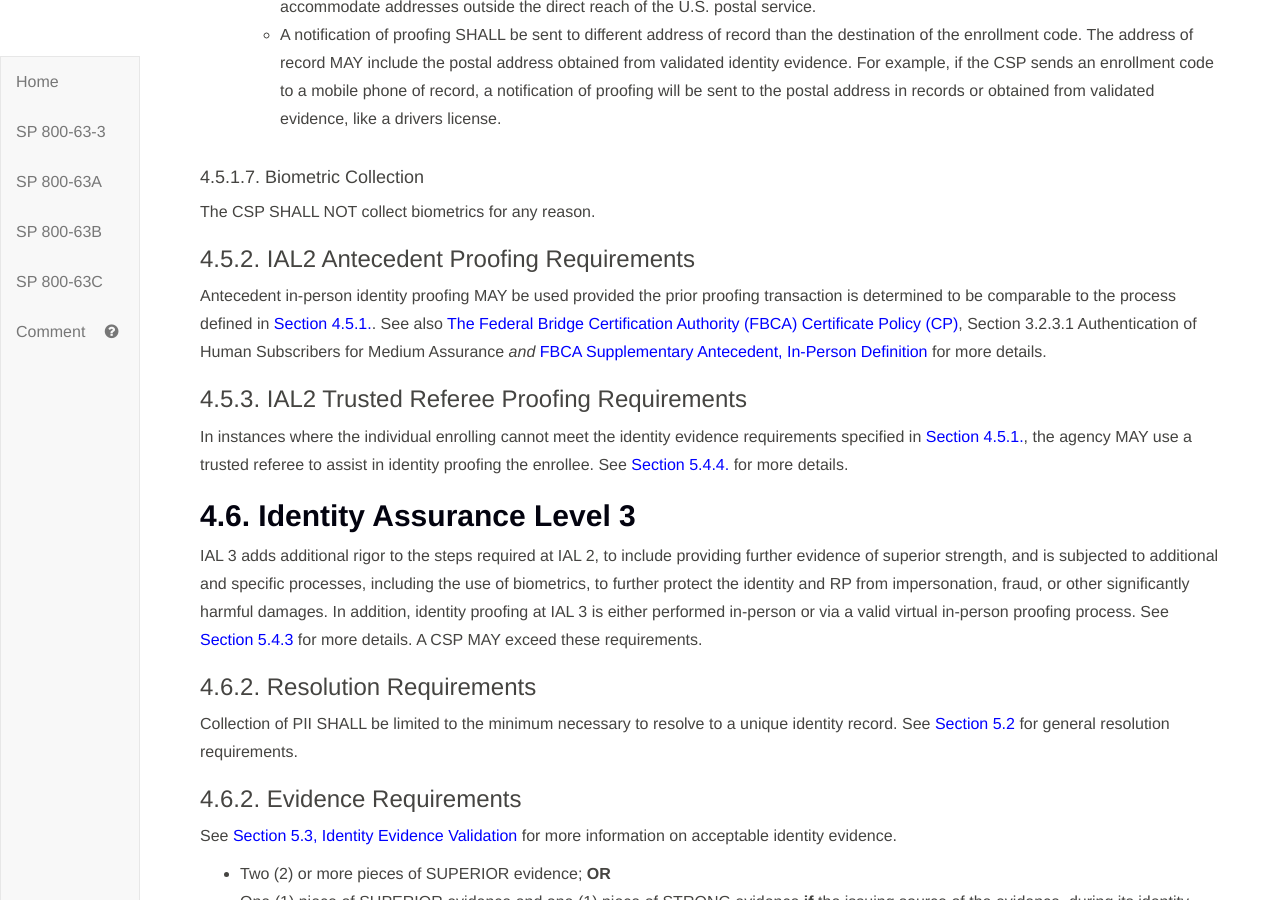
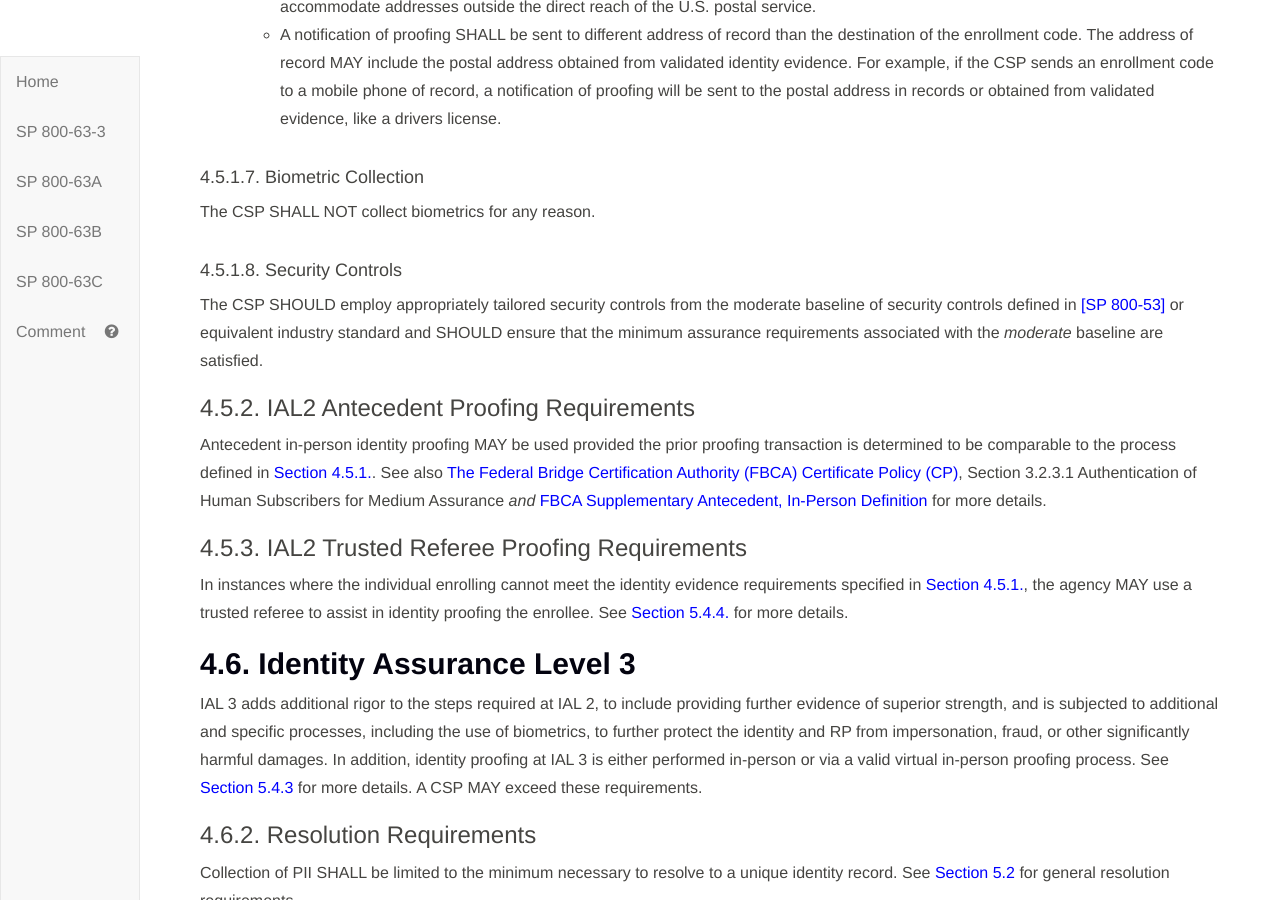
Before and after one commit to usnistgov/800-63-3, a Jekyll site: the page built from sp800-63a.md, in a window 1280 px wide and 900 px high, scrolled down 15245 px. Built offline with Jekyll 4.4.1, drawn with Linux system fonts in a browser that asks for light colours; some of the changed text lies outside the part shown.

Commit message:
Added security control requirements for proofers

```diff
--- a/sp800-63a/sec4_ial.md
+++ b/sp800-63a/sec4_ial.md
@@ -135,6 +135,10 @@
 
 The CSP SHALL NOT collect biometrics for any reason.
 
+#### 4.5.1.8. Security Controls
+
+The CSP SHOULD employ appropriately tailored security controls from the moderate baseline of security controls defined in [[SP 800-53]](#SP800-53) or equivalent industry standard and SHOULD ensure that the minimum assurance requirements associated with the *moderate* baseline are satisfied.
+
 ### <a name="antecedent"></a>4.5.2. IAL2 Antecedent Proofing Requirements
 
 Antecedent in-person identity proofing MAY be used provided the prior proofing transaction is determined to be comparable to the process defined in [Section 4.5.1.](#normal).  See also [The Federal Bridge Certification Authority (FBCA) Certificate Policy (CP)](#fbcacp), Section 3.2.3.1 Authentication of Human Subscribers for Medium Assurance _and_ [FBCA Supplementary Antecedent, In-Person Definition](#fbcasup) for more details.
@@ -191,6 +195,10 @@
 
 The CSP SHALL collect and record a biometric sample at the time of proofing (e.g., facial image or fingerprints) to ensure that the applicant cannot repudiate application.  See [Section 5.2.3](#biometric_use) of SP 800-63B for more detail on biometric collection.
 
+### 4.6.8. Security  Controls
+
+The CSP SHOULD employ appropriately tailored security controls from the high baseline of security controls defined in [[SP 800-53]](#SP800-53) or an equivalent industry standard and SHOULD ensure that the minimum assurance requirements associated with the *high* baseline are satisfied.
+
 ## 4.7. Enrollment Code
 An enrollment code allows the CSP to confirm that the applicant controls an address of record, as well as offers the applicant the ability to reestablish binding to their enrollment record.  Binding is not always completed in the same session as the original identity proofing transaction.
 
@@ -214,3 +222,4 @@
 Verification| No verification of identity is required |- At a minimum, the applicant must be verified by a process that is able to achieve a strength of STRONG.|- At a minimum, the applicant must be verified by a process that is able to achieve a strength of SUPERIOR.<br>
 Address Confirmation|No requirements for address confirmation|- Self-asserted address data SHALL NOT be used for confirmation.<br>- An enrollment code consisting of at least 6 random digits SHALL be included in address confirmation.<br>- May be sent to a mobile telephone (SMS or voice), landline telephone, email, or physical mailing address obtained from records.<br>- If the enrollment code is also intended to be an authentication factor, it SHALL be reset upon first use.<br>- Enrollment codes sent by means other than physical mail SHALL be valid for a maximum of 10 minutes; those sent to a postal address of record SHALL be valid for a maximum of 7 days but MAY be made valid up to 21 days via an exception process to accommodate addresses outside the direct reach of the U.S. postal service.  <br> - A notification of proofing SHALL be sent via a different address of record than the destination of the enrollment code|- The CSP SHALL confirm address of record through validation of the address contained on any supplied, valid piece of identity evidence. - Self-asserted address data SHALL NOT be used for confirmation. - A notification of proofing SHALL be sent to the confirmed address of record.
 Biometric Collection|No|No|Yes|
+Security Controls|N/A|[[SP 800-53]](#SP800-53) Moderate Baseline (or equivalent)|[[SP 800-53]](#SP800-53) High Baseline (or equivalent)
```
